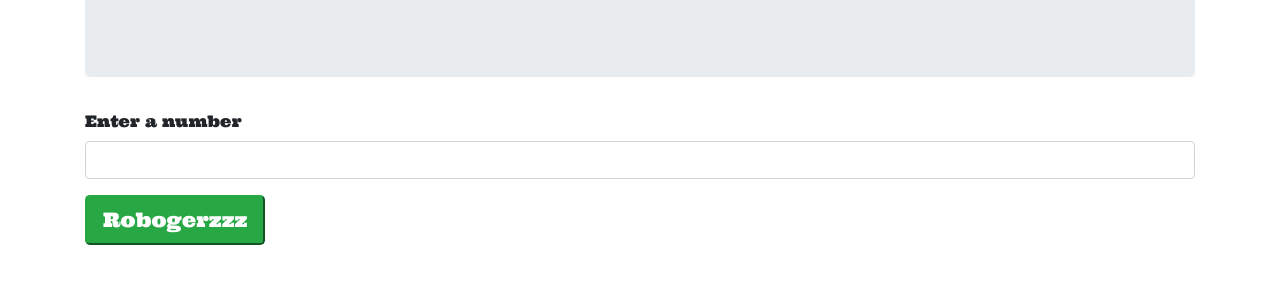
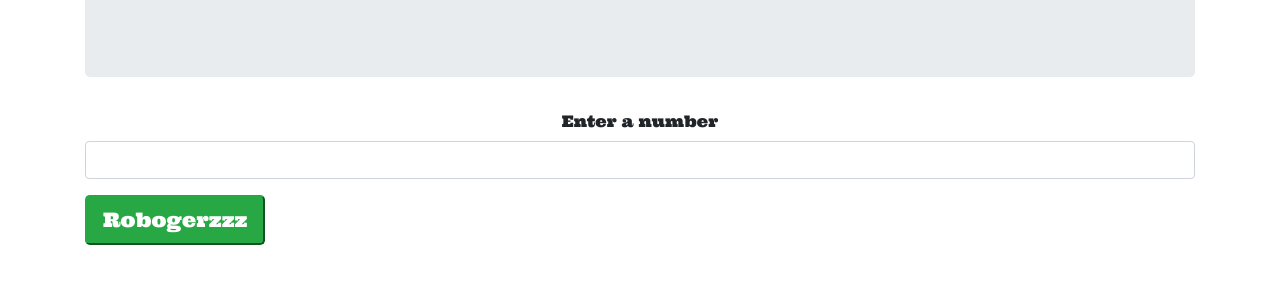
Before and after one commit to chonnessey/robogie, a plain HTML site: page index.html in a window 1280 px wide. Shown: the part 147-430 px from the top of the page. Drawn offline with Linux system fonts and the light colour scheme.

Commit message:
WIP: working on styling and adding additional functionality to page

```diff
--- a/css/styles.css
+++ b/css/styles.css
@@ -6,3 +6,7 @@ body {
   font-family: 'Press Start 2P', cursive;
   font-family: 'Ultra', serif;
 }
+
+.form-group {
+  text-align: center;
+}
```
